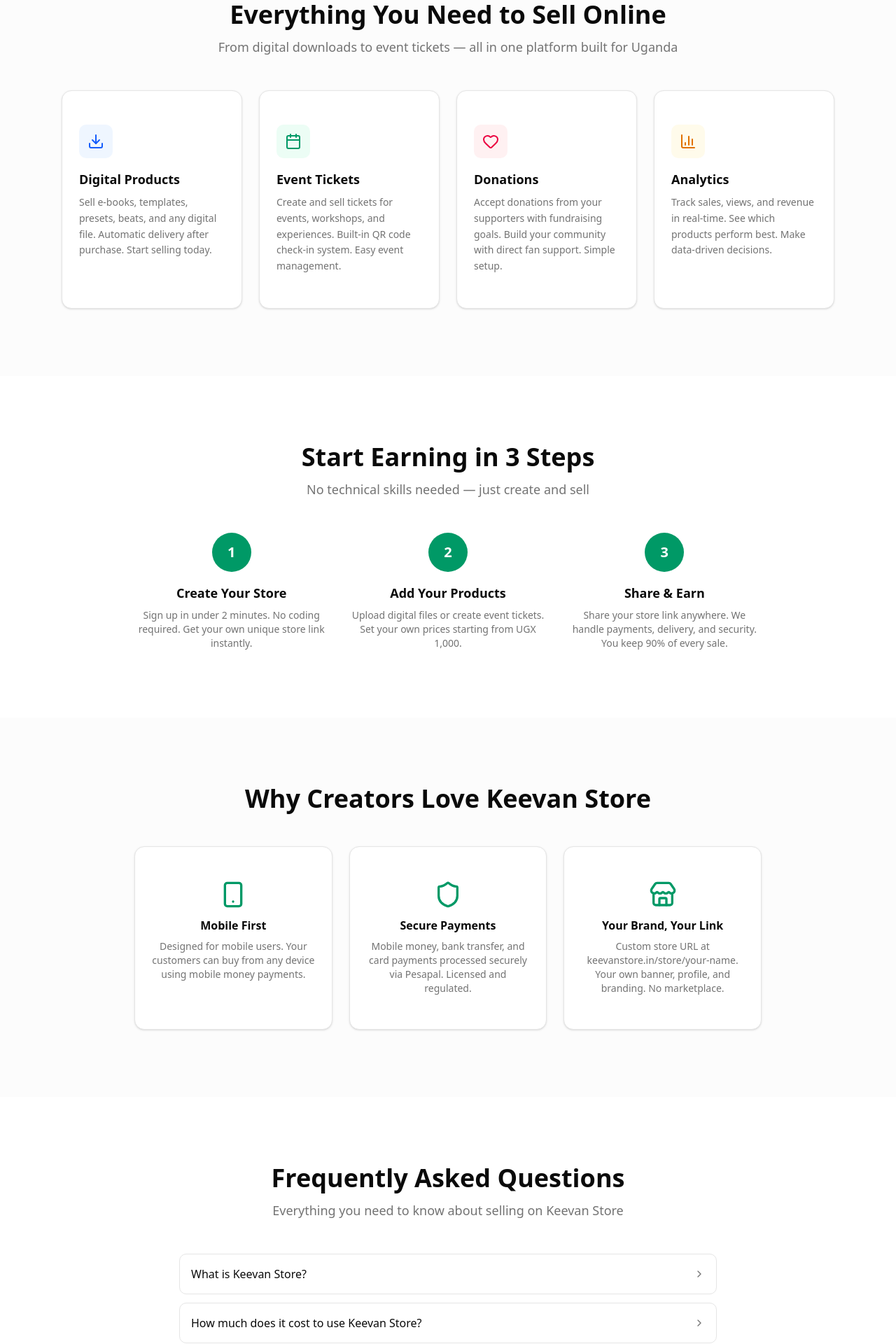
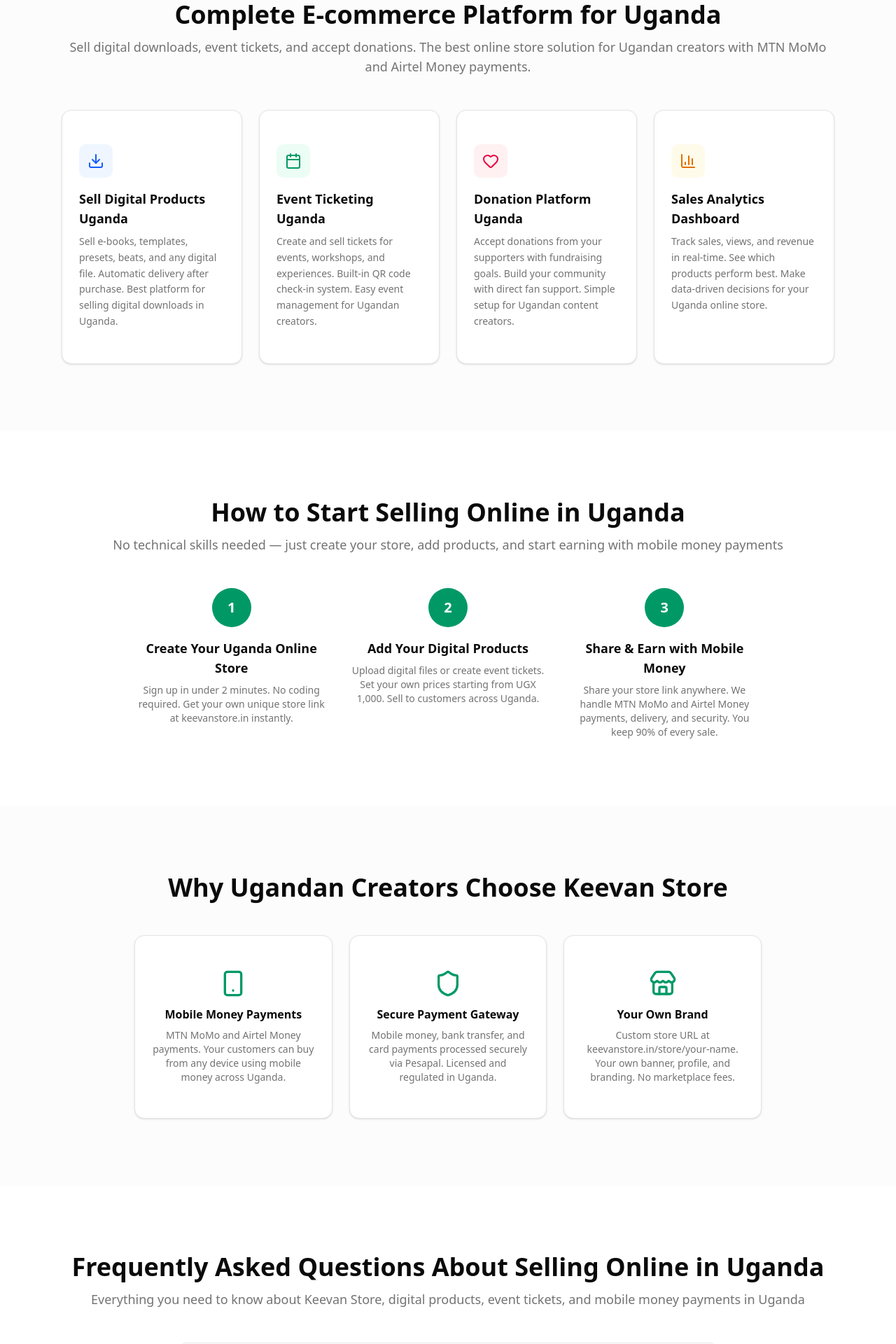
Before and after one commit to NambatyaM/keevanstoreO, a Next.js app: page / in a window 1280 px wide. Shown: the part 880-2800 px from the top of the page at 70% size. Built offline with nearby package versions, Linux system fonts and the light colour scheme.

Commit message:
Updated entire website with latest changes

```diff
--- a/src/app/page.tsx
+++ b/src/app/page.tsx
@@ -30,33 +30,33 @@
 const features = [
   {
     icon: Download,
-    title: "Digital Products",
+    title: "Sell Digital Products Uganda",
     description:
-      "Sell e-books, templates, presets, beats, and any digital file. Automatic delivery after purchase. Start selling today.",
+      "Sell e-books, templates, presets, beats, and any digital file. Automatic delivery after purchase. Best platform for selling digital downloads in Uganda.",
     color: "text-blue-600 bg-blue-50 dark:bg-blue-950/30",
     link: "/signup",
   },
   {
     icon: Calendar,
-    title: "Event Tickets",
+    title: "Event Ticketing Uganda",
     description:
-      "Create and sell tickets for events, workshops, and experiences. Built-in QR code check-in system. Easy event management.",
+      "Create and sell tickets for events, workshops, and experiences. Built-in QR code check-in system. Easy event management for Ugandan creators.",
     color: "text-emerald-600 bg-emerald-50 dark:bg-emerald-950/30",
     link: "/signup",
   },
   {
     icon: Heart,
-    title: "Donations",
+    title: "Donation Platform Uganda",
     description:
-      "Accept donations from your supporters with fundraising goals. Build your community with direct fan support. Simple setup.",
+      "Accept donations from your supporters with fundraising goals. Build your community with direct fan support. Simple setup for Ugandan content creators.",
     color: "text-rose-600 bg-rose-50 dark:bg-rose-950/30",
     link: "/signup",
   },
   {
     icon: BarChart3,
-    title: "Analytics",
+    title: "Sales Analytics Dashboard",
     description:
-      "Track sales, views, and revenue in real-time. See which products perform best. Make data-driven decisions.",
+      "Track sales, views, and revenue in real-time. See which products perform best. Make data-driven decisions for your Uganda online store.",
     color: "text-amber-600 bg-amber-50 dark:bg-amber-950/30",
     link: "/signup",
   },
@@ -72,51 +72,51 @@
 const howItWorks = [
   {
     step: "1",
-    title: "Create Your Store",
-    description: "Sign up in under 2 minutes. No coding required. Get your own unique store link instantly.",
+    title: "Create Your Uganda Online Store",
+    description: "Sign up in under 2 minutes. No coding required. Get your own unique store link at keevanstore.in instantly.",
   },
   {
     step: "2",
-    title: "Add Your Products",
-    description: "Upload digital files or create event tickets. Set your own prices starting from UGX 1,000.",
+    title: "Add Your Digital Products",
+    description: "Upload digital files or create event tickets. Set your own prices starting from UGX 1,000. Sell to customers across Uganda.",
   },
   {
     step: "3",
-    title: "Share & Earn",
-    description: "Share your store link anywhere. We handle payments, delivery, and security. You keep 90% of every sale.",
+    title: "Share & Earn with Mobile Money",
+    description: "Share your store link anywhere. We handle MTN MoMo and Airtel Money payments, delivery, and security. You keep 90% of every sale.",
   },
 ];
 
 const faqs = [
   {
-    question: "What is Keevan Store?",
+    question: "What is Keevan Store - Uganda's Best Online Store Platform?",
     answer:
-      "Keevan Store is a creator commerce platform built for Ugandan creators. It lets you set up an online store to sell digital products (e-books, templates, presets, beats), event tickets (workshops, concerts, meetups), and accept donations from supporters. Payments are processed via mobile money (MTN MoMo, Airtel Money), bank transfer, or card through Pesapal.",
+      "Keevan Store is the #1 creator commerce platform built for Ugandan creators. It lets you set up an online store to sell digital products (e-books, templates, presets, beats), event tickets (workshops, concerts, meetups), and accept donations from supporters. Payments are processed via mobile money (MTN MoMo, Airtel Money), bank transfer, or card through Pesapal. Perfect for content creators in Kampala and across Uganda.",
   },
   {
-    question: "How much does it cost to use Keevan Store?",
+    question: "How much does it cost to sell digital products in Uganda?",
     answer:
-      "It is free to create a store and list products. Keevan Store charges a 10% platform fee on each sale, meaning you keep 90% of every transaction. There are no monthly subscriptions or hidden charges.",
+      "It is free to create a store and list products. Keevan Store charges a 10% platform fee on each sale, meaning you keep 90% of every transaction. There are no monthly subscriptions or hidden charges. Best value for Ugandan creators selling online.",
   },
   {
-    question: "What payment methods do my customers use?",
+    question: "What payment methods work in Uganda for online sales?",
     answer:
-      "Your customers can pay using MTN Mobile Money, Airtel Money, bank transfer, or Visa/Mastercard cards. All payments are processed securely through Pesapal, a licensed payment gateway in Uganda.",
+      "Your customers can pay using MTN Mobile Money, Airtel Money, bank transfer, or Visa/Mastercard cards. All payments are processed securely through Pesapal, a licensed payment gateway in Uganda. Mobile money payments make it easy for customers across Uganda to buy from your store.",
   },
   {
-    question: "How do I withdraw my earnings?",
+    question: "How do I withdraw earnings to MTN Mobile Money or Airtel Money?",
     answer:
-      "When your balance reaches at least UGX 50,000, you can request a withdrawal to your mobile money account (MTN Mobile Money or Airtel Money). Withdrawals are processed by the platform admin.",
+      "When your balance reaches at least UGX 50,000, you can request a withdrawal to your mobile money account (MTN Mobile Money or Airtel Money). Withdrawals are processed by the platform admin. Fast and secure withdrawals for Ugandan creators.",
   },
   {
-    question: "How are digital products delivered to buyers?",
+    question: "How are digital products delivered to buyers in Uganda?",
     answer:
-      "After a successful payment, the buyer receives a download link via email. The link is valid for 24 hours and uses a secure, signed URL. The buyer can download the file directly without needing to create an account.",
+      "After a successful payment, the buyer receives a download link via email. The link is valid for 24 hours and uses a secure, signed URL. The buyer can download the file directly without needing to create an account. Automatic delivery for all digital products sold in Uganda.",
   },
   {
-    question: "How do event tickets work?",
+    question: "How do event tickets work for Uganda events?",
     answer:
-      "When a buyer purchases an event ticket, they receive a confirmation email with a unique QR code. At the event, you use the built-in check-in page to scan or search for the attendee by name or email.",
+      "When a buyer purchases an event ticket, they receive a confirmation email with a unique QR code. At the event, you use the built-in check-in page to scan or search for the attendee by name or email. Perfect for workshops, concerts, and meetups across Uganda.",
   },
 ];
 
@@ -204,14 +204,13 @@
               Built for Ugandan Creators
             </div>
             <h1 className="text-4xl sm:text-5xl md:text-6xl font-bold text-foreground tracking-tight">
-              Create Your Online Store{" "}
-              <span className="text-emerald-600">in Minutes</span>
+              Best Online Store Platform for{" "}
+              <span className="text-emerald-600">Ugandan Creators</span>
             </h1>
-            {/* GEO: Clear, factual, self-contained description */}
+            {/* GEO: Clear, factual, self-contained description with keywords */}
             <p className="mt-4 sm:mt-6 text-lg sm:text-xl text-muted-foreground max-w-2xl mx-auto">
-              Keevan Store lets creators in Uganda sell digital products, event tickets,
-              and accept donations with mobile money payments (MTN MoMo, Airtel Money).
-              No coding needed. Start earning today.
+              Sell digital products, event tickets, and accept donations with MTN Mobile Money and Airtel Money payments.
+              The #1 e-commerce platform in Uganda for creators. Free to start. Keep 90% of sales.
             </p>
             <div className="mt-8 flex flex-col sm:flex-row items-center justify-center gap-3">
               <Button
@@ -257,10 +256,10 @@
         <div className="max-w-6xl mx-auto px-4 sm:px-6">
           <div className="text-center mb-12">
             <h2 className="text-3xl sm:text-4xl font-bold text-foreground">
-              Everything You Need to Sell Online
+              Complete E-commerce Platform for Uganda
             </h2>
             <p className="mt-3 text-muted-foreground text-lg">
-              From digital downloads to event tickets — all in one platform built for Uganda
+              Sell digital downloads, event tickets, and accept donations. The best online store solution for Ugandan creators with MTN MoMo and Airtel Money payments.
             </p>
           </div>
 
@@ -301,10 +300,10 @@
         <div className="max-w-6xl mx-auto px-4 sm:px-6">
           <div className="text-center mb-12">
             <h2 className="text-3xl sm:text-4xl font-bold text-foreground">
-              Start Earning in 3 Steps
+              How to Start Selling Online in Uganda
             </h2>
             <p className="mt-3 text-muted-foreground text-lg">
-              No technical skills needed — just create and sell
+              No technical skills needed — just create your store, add products, and start earning with mobile money payments
             </p>
           </div>
 
@@ -338,34 +337,34 @@
         <div className="max-w-6xl mx-auto px-4 sm:px-6">
           <div className="text-center mb-12">
             <h2 className="text-3xl sm:text-4xl font-bold text-foreground">
-              Why Creators Love Keevan Store
+              Why Ugandan Creators Choose Keevan Store
             </h2>
           </div>
           <div className="grid grid-cols-1 sm:grid-cols-3 gap-6 max-w-4xl mx-auto">
             <Card>
               <CardContent className="p-6 text-center">
                 <Smartphone className="h-10 w-10 text-emerald-600 mx-auto mb-3" />
-                <h3 className="font-semibold text-foreground">Mobile First</h3>
+                <h3 className="font-semibold text-foreground">Mobile Money Payments</h3>
                 <p className="mt-2 text-sm text-muted-foreground">
-                  Designed for mobile users. Your customers can buy from any device using mobile money payments.
+                  MTN MoMo and Airtel Money payments. Your customers can buy from any device using mobile money across Uganda.
                 </p>
               </CardContent>
             </Card>
             <Card>
               <CardContent className="p-6 text-center">
                 <Shield className="h-10 w-10 text-emerald-600 mx-auto mb-3" />
-                <h3 className="font-semibold text-foreground">Secure Payments</h3>
+                <h3 className="font-semibold text-foreground">Secure Payment Gateway</h3>
                 <p className="mt-2 text-sm text-muted-foreground">
-                  Mobile money, bank transfer, and card payments processed securely via Pesapal. Licensed and regulated.
+                  Mobile money, bank transfer, and card payments processed securely via Pesapal. Licensed and regulated in Uganda.
                 </p>
               </CardContent>
             </Card>
             <Card>
               <CardContent className="p-6 text-center">
                 <Store className="h-10 w-10 text-emerald-600 mx-auto mb-3" />
-                <h3 className="font-semibold text-foreground">Your Brand, Your Link</h3>
+                <h3 className="font-semibold text-foreground">Your Own Brand</h3>
                 <p className="mt-2 text-sm text-muted-foreground">
-                  Custom store URL at keevanstore.in/store/your-name. Your own banner, profile, and branding. No marketplace.
+                  Custom store URL at keevanstore.in/store/your-name. Your own banner, profile, and branding. No marketplace fees.
                 </p>
               </CardContent>
             </Card>
@@ -378,10 +377,10 @@
         <div className="max-w-6xl mx-auto px-4 sm:px-6">
           <div className="text-center mb-12">
             <h2 className="text-3xl sm:text-4xl font-bold text-foreground">
-              Frequently Asked Questions
+              Frequently Asked Questions About Selling Online in Uganda
             </h2>
             <p className="mt-3 text-muted-foreground text-lg">
-              Everything you need to know about selling on Keevan Store
+              Everything you need to know about Keevan Store, digital products, event tickets, and mobile money payments in Uganda
             </p>
           </div>
 
@@ -440,11 +439,11 @@
             className="relative overflow-hidden rounded-2xl bg-gradient-to-br from-emerald-500 to-teal-600 p-8 sm:p-12 md:p-16 text-center"
           >
             <h2 className="text-3xl sm:text-4xl font-bold text-white">
-              Ready to Start Selling?
+              Start Your Uganda Online Store Today
             </h2>
             <p className="mt-4 text-emerald-100 text-lg max-w-2xl mx-auto">
-              Join Ugandan creators already earning with Keevan Store.
-              Set up your store in minutes — it is free to get started. You keep 90% of every sale.
+              Join hundreds of Ugandan creators already earning with Keevan Store.
+              Set up your store in minutes — it is free to get started. Accept MTN MoMo and Airtel Money payments. You keep 90% of every sale.
             </p>
             <div className="mt-8 flex flex-col sm:flex-row items-center justify-center gap-3">
               <Button
@@ -453,7 +452,7 @@
                 asChild
               >
                 <Link href="/signup">
-                  Create Your Store
+                  Create Your Free Store
                   <ArrowRight className="h-4 w-4 ml-2" />
                 </Link>
               </Button>
@@ -463,7 +462,7 @@
                 className="border-white/30 text-white hover:bg-white/10 w-full sm:w-auto"
                 asChild
               >
-                <Link href="/store/sarah-creates">See a Live Demo</Link>
+                <Link href="/store/sarah-creates">See a Live Uganda Store</Link>
               </Button>
             </div>
           </motion.div>
```
